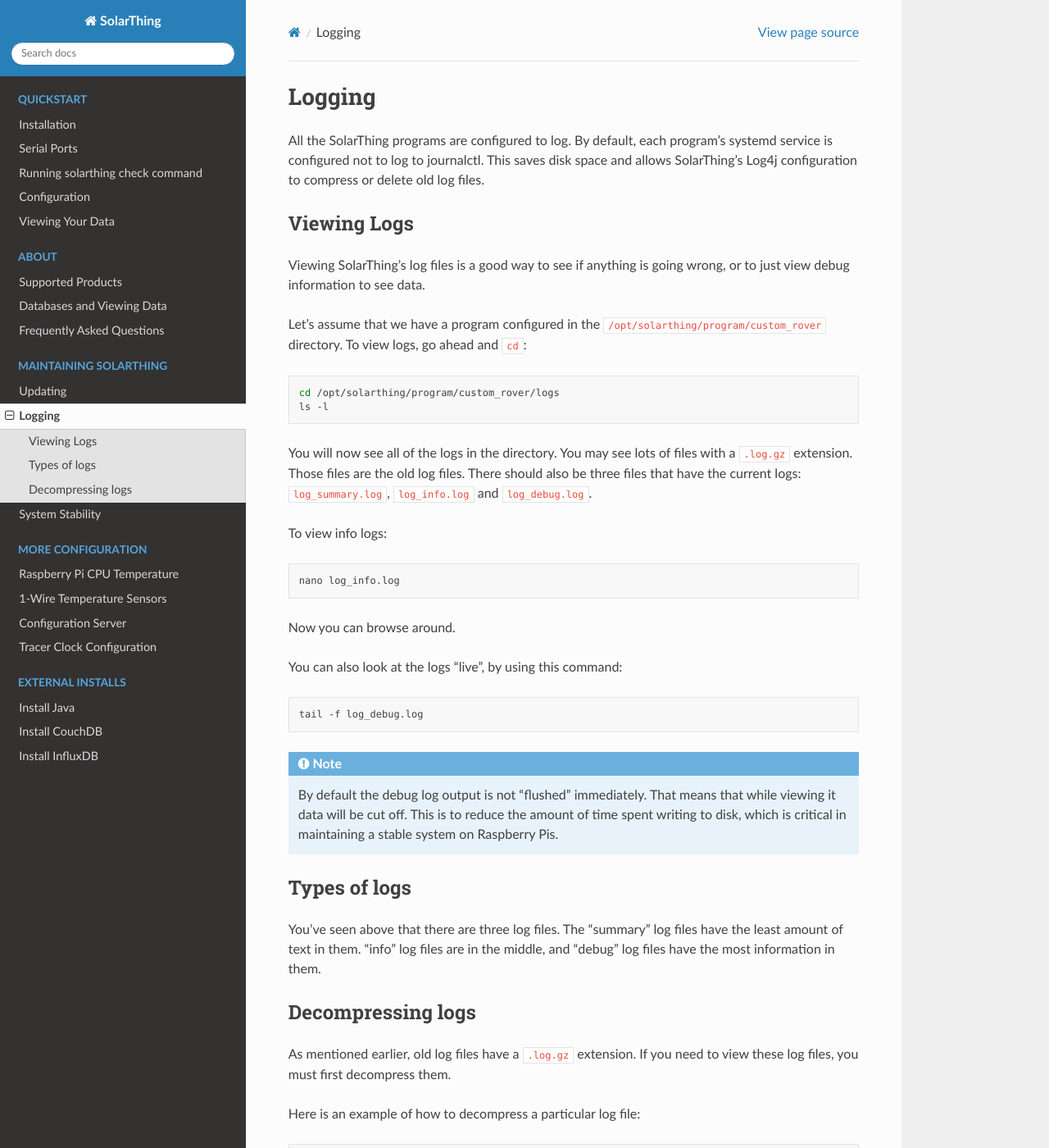
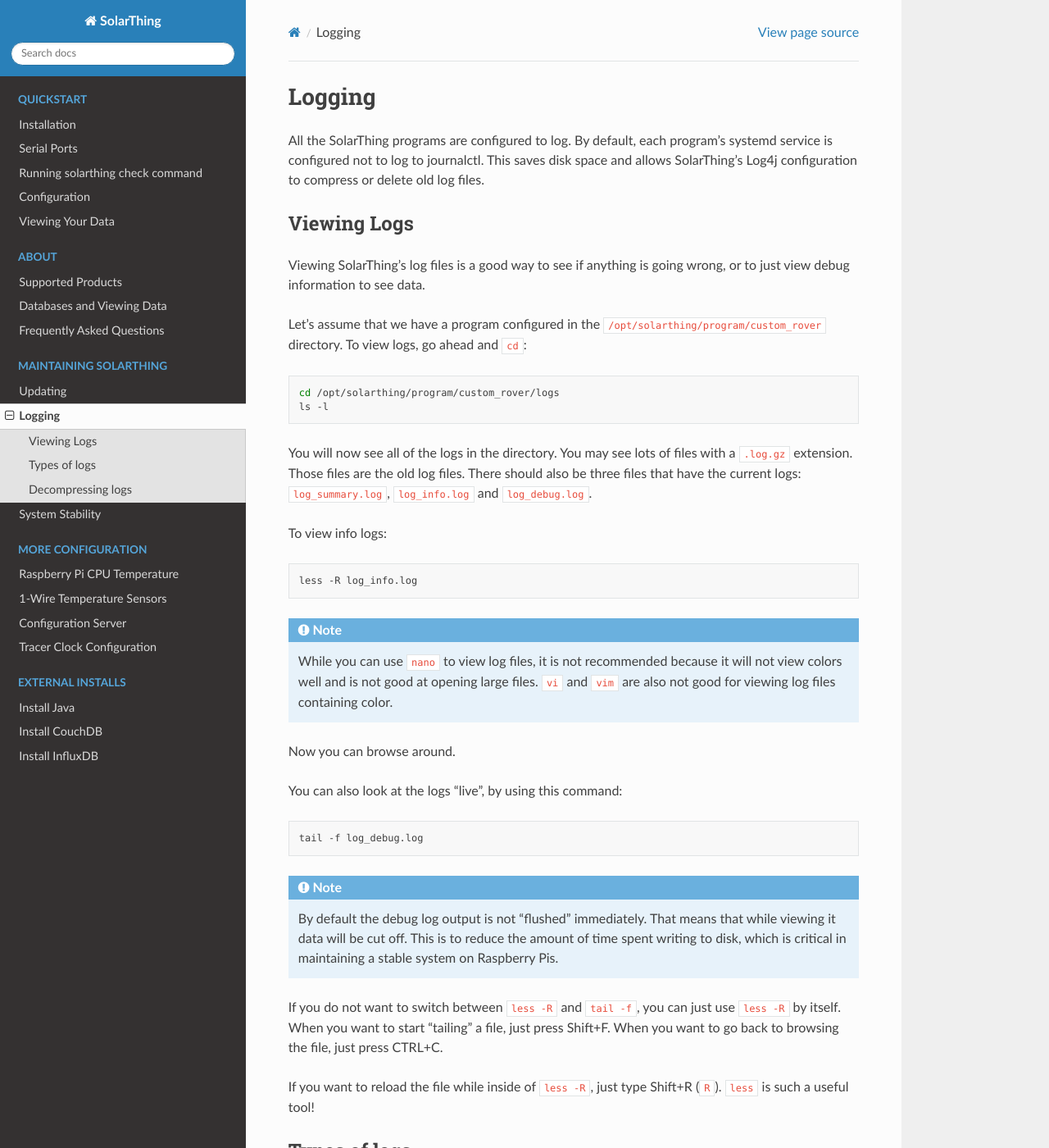
Before and after one commit to wildmountainfarms/solarthing-docs, a Sphinx documentation site: the page built from docs/source/logging.rst, in a window 1280 px wide and 1400 px high. Shown: the whole window at 82% size. Built offline with Sphinx 7.4.7 and the Read the Docs theme 2.0.0, drawn with Linux system fonts in a browser that asks for light colours; pages that are not in the unit, such as notebooks, are missing from menus.

Commit message:
Updated logging with info about less

```diff
--- a/docs/source/logging.rst
+++ b/docs/source/logging.rst
@@ -24,7 +24,13 @@
 
 .. code-block:: shell
 
-    nano log_info.log
+    less -R log_info.log
+
+.. note::
+
+    While you can use ``nano`` to view log files, it is not recommended because it will not view colors well and is not good at opening large files.
+    ``vi`` and ``vim`` are also not good for viewing log files containing color.
+
 
 Now you can browse around.
 
@@ -38,6 +44,11 @@
 
    By default the debug log output is not "flushed" immediately. That means that while viewing it data will be cut off.
    This is to reduce the amount of time spent writing to disk, which is critical in maintaining a stable system on Raspberry Pis.
+
+If you do not want to switch between ``less -R`` and ``tail -f``, you can just use ``less -R`` by itself.
+When you want to start "tailing" a file, just press Shift+F. When you want to go back to browsing the file, just press CTRL+C.
+
+If you want to reload the file while inside of ``less -R``, just type Shift+R (``R``). ``less`` is such a useful tool!
 
 
 Types of logs
```
